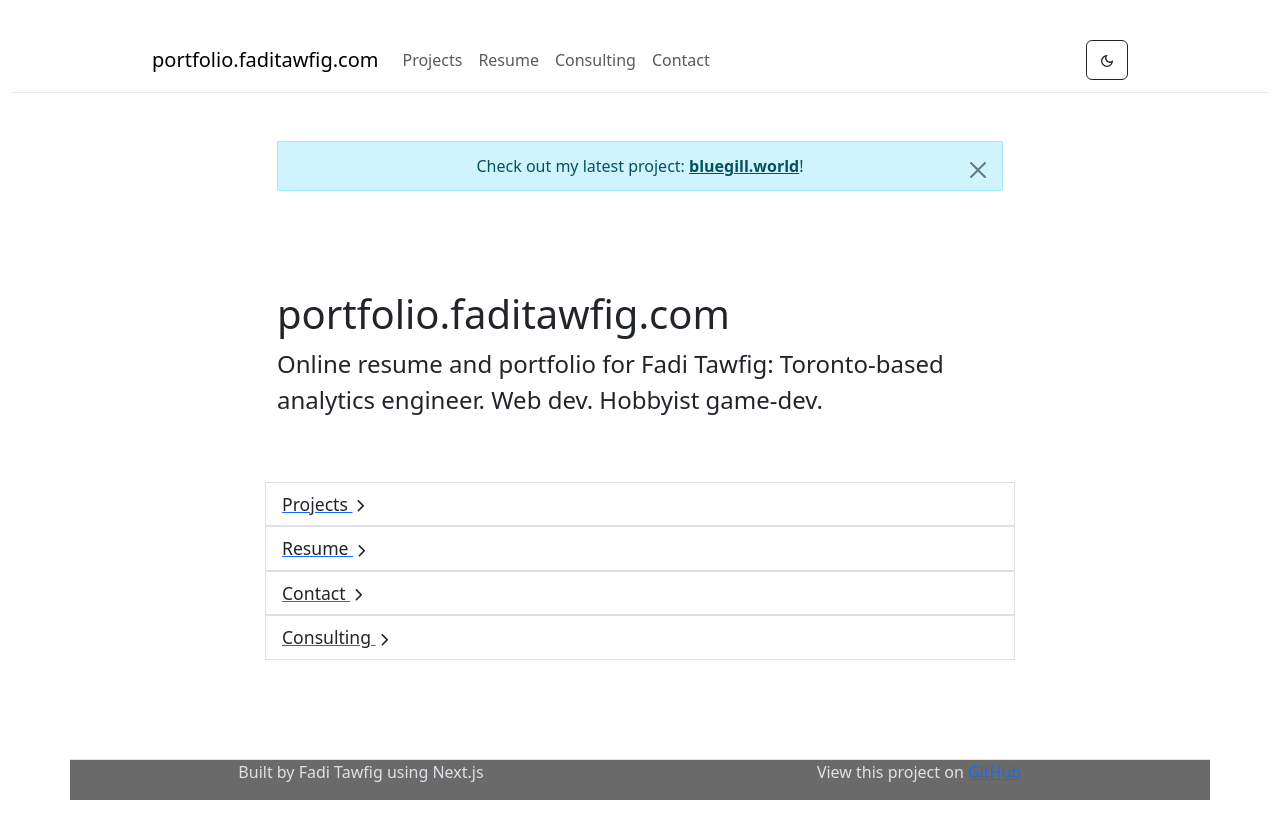
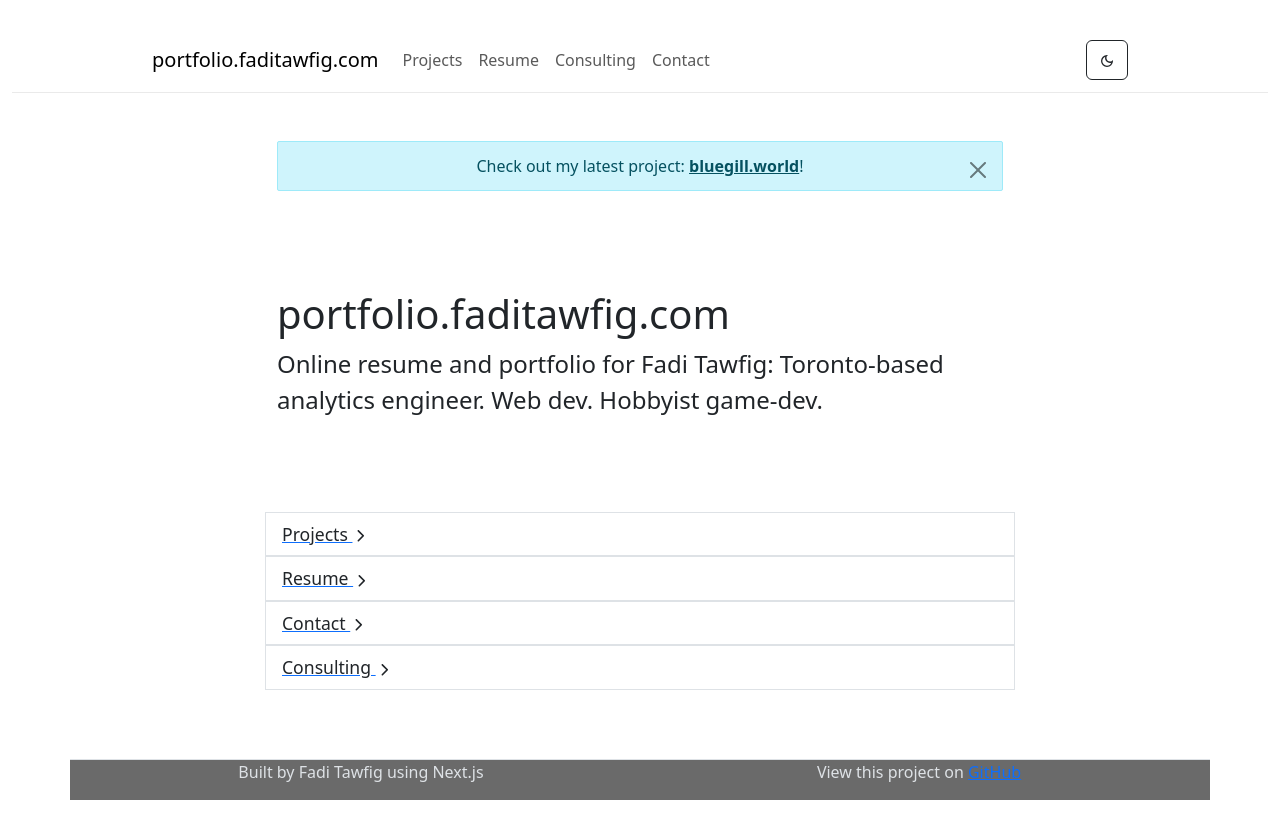
Before and after one commit to Ftawfig/portfolio.faditawfig.com, a Next.js app: page / in a window 1280 px wide. Shown: the top 838 px of the page. Built offline with nearby package versions, Linux system fonts and the light colour scheme.

Commit message:
fixed spacing issue on instagram browser

```diff
--- a/pages/adminPanel.tsx
+++ b/pages/adminPanel.tsx
@@ -13,7 +13,6 @@ import EntryList from '../components/entry/entryList';
 import { IoIosArrowForward, IoIosArrowDown } from "react-icons/io";
 import { IoMdClose } from "react-icons/io";
 import { useSession, getSession } from 'next-auth/react';
-
 
 // Redirect to login page if user is not authenticated
 export async function getServerSideProps(context) {
--- a/pages/index.tsx
+++ b/pages/index.tsx
@@ -17,7 +17,7 @@ export default function Page() {
                     <p>Online resume and portfolio for Fadi Tawfig: Toronto-based analytics engineer. Web dev. Hobbyist game-dev.</p>
                 </div>
             </Container>
-            <Container className="main">
+            <Container className="main" style={{ marginTop: 30 }}>
                 <ListGroup>
                     <Link href="/projects"><ListGroup.Item>Projects <IoIosArrowForward /></ListGroup.Item></Link>
                     <Link href="/resume"><ListGroup.Item>Resume <IoIosArrowForward /></ListGroup.Item></Link>
--- a/pages/projects.tsx
+++ b/pages/projects.tsx
@@ -44,7 +44,7 @@ export default function Projects() {
     return (
         <>
             <Head>
-                <title key="title">Fadi Tawfig's Online Portfolio | portfolio.fadtawfig.com</title>
+                <title key="title">Fadi Tawfig's Portfolio | portfolio.fadtawfig.com</title>
                 <meta name="description" content="Fadi Tawfig's online resume & portfolio." />
             </Head>
             <Hero props={{ title: "Projects" }}>
```
